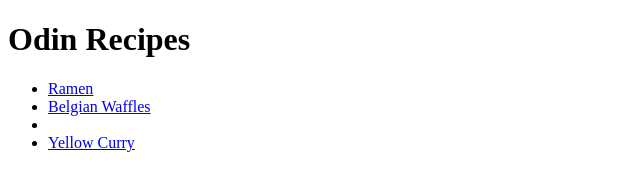
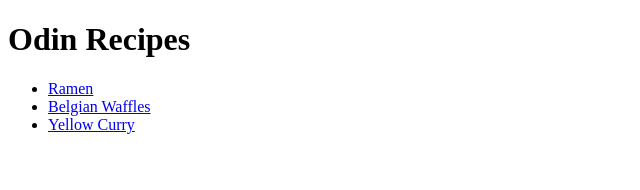
Before and after one commit to Maurex10/odin-recipes, a plain HTML site: page index.html in a window 1280 px wide. Shown: the whole page, without its empty margins (0-640 px from the left). Drawn offline with Linux system fonts and the light colour scheme.

Commit message:
fixed broken listing in index

```diff
--- a/index.html
+++ b/index.html
@@ -8,8 +8,9 @@
         <ul>
             <li><a href="./recipes/ramen.html">Ramen</a></li>
 
-            <li><a href="./recipes/belgianwaffles.html">Belgian Waffles</a><li>
+            <li><a href="./recipes/belgianwaffles.html">Belgian Waffles</a></li>
 
             <li><a href="./recipes/yellowcurry.html">Yellow Curry</a></li>
+        </ul>
     </body>
 </html>
```
